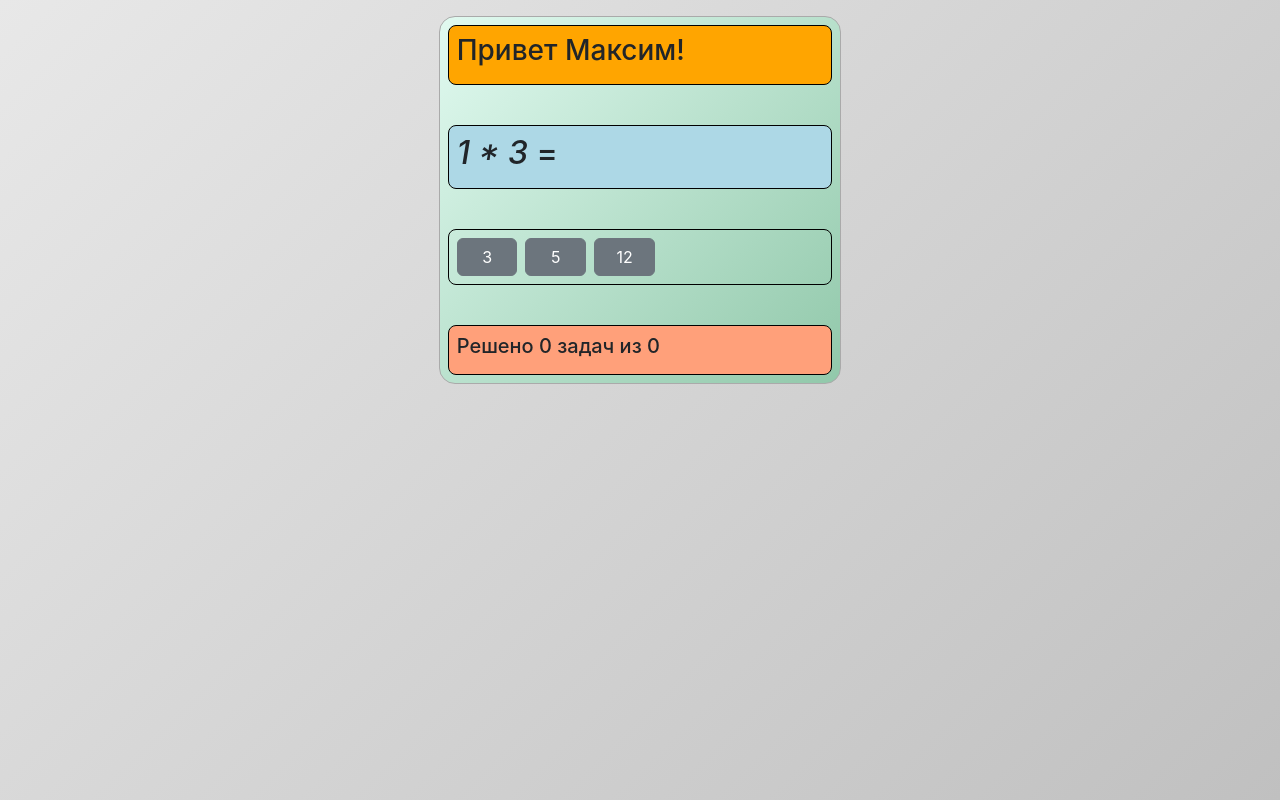
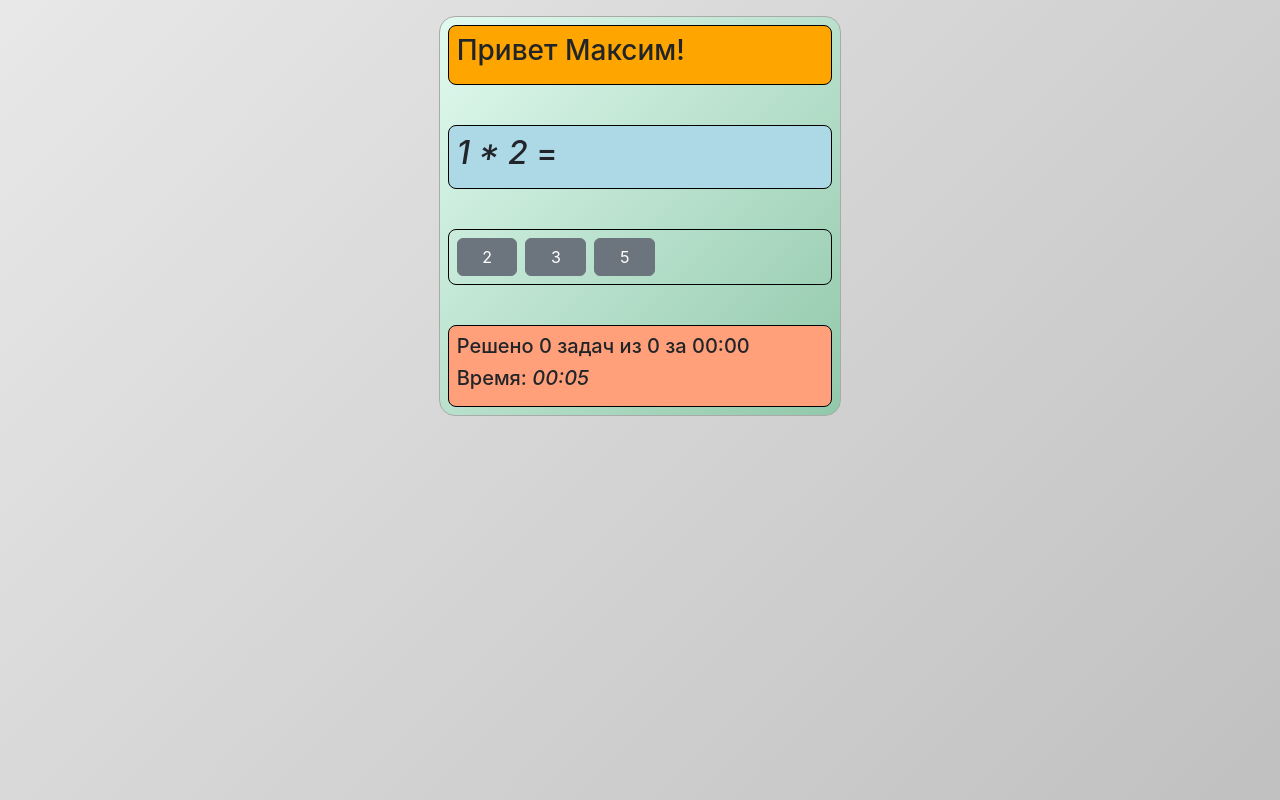
Before and after one commit to aliaksei-pahirnitski-edu/MathQuizForChildrenReactWeb, a React (Create React App) app: page / in a window 1280 px wide. Built offline with nearby package versions, Linux system fonts and the light colour scheme.

Commit message:
add timer and adjust min operand

```diff
--- a/src/App.tsx
+++ b/src/App.tsx
@@ -1,4 +1,4 @@
-import React, { useEffect, useState } from "react";
+import React, { useEffect, useRef, useState } from "react";
 import "./App.css";
 import Button from "react-bootstrap/Button";
 import Stack from "react-bootstrap/Stack";
@@ -8,6 +8,7 @@ import ToastContainer from "react-bootstrap/ToastContainer";
 import Layout from "./Layout";
 import { getRandomQuestionWithVariants, getLevelLimit } from "./Services/Randomizer";
 import Quiz from "./Components/QuizTest";
+import Timer, { formatSeconds } from "./Components/Timer";
 import VariantButton from "./Components/VariantButton";
 import { ASKING, SHOWING_ANSWER, TAnswerState } from "./Models/AnswerMode";
 
@@ -36,6 +37,8 @@ function App() {
   const [answer, setAnswer] = useState<TAnswerState>({ mode: ASKING });
   const [solvedCorrectCount, setCorrectCount] = useState(0);
   const [solvedCWrongCount, setWrongCount] = useState(0);
+  const timerRef = useRef("00:00");
+  const [lastFormattedElapsed, setLastFormattedElapsed] = useState("00:00");
 
   const [showLevelToast, setShowLevelToast] = useState(false);
   useEffect(
@@ -52,6 +55,7 @@ function App() {
     } else {
       setWrongCount((x) => x + 1);
     }
+    setLastFormattedElapsed(timerRef.current);
   };
 
   function fnNextQuiz() {
@@ -60,6 +64,10 @@ function App() {
 
     setAnswer({ mode: ASKING });
     setQuestion(getRandomQuestionWithVariants(getLevelLimit(levelIndex)));
+  }
+
+  function fnInformElapsedSeconds(elapsedSeconds: number) {
+    timerRef.current = formatSeconds(elapsedSeconds);
   }
 
   return (
@@ -93,8 +101,11 @@ function App() {
       )}
       <div className="m-2 p-2 summary-area inner-border">
         <h5>
-          Решено {solvedCorrectCount} задач из {solvedCorrectCount + solvedCWrongCount}
+          Решено {solvedCorrectCount} задач из {solvedCorrectCount + solvedCWrongCount} за {lastFormattedElapsed}
           {/* <br /> Level {levelIndex} */}
+        </h5>
+        <h5>
+          Время: <Timer informElapsedSeconds={fnInformElapsedSeconds} />
         </h5>
       </div>
 
--- /dev/null
+++ b/src/Components/Timer.tsx
@@ -0,0 +1,29 @@
+import React, { useEffect, useState } from "react";
+
+export function formatSeconds(seconds: number) {
+  const minutes = Math.floor(seconds / 60);
+  const restSeconds = seconds % 60;
+  const formatMinutes = minutes < 10 ? "0" + minutes : minutes.toString();
+  const formatRestSeconds = restSeconds < 10 ? "0" + restSeconds : restSeconds.toString();
+  return `${formatMinutes}:${formatRestSeconds}`;
+}
+
+const Timer = (props: { informElapsedSeconds?: (seconds: number) => void }) => {
+  const [elapsedSeconds, setElapsedSeconds] = useState(0);
+  const [startTime] = useState(() => Date.now());
+  useEffect(() => {
+    function tick() {
+      const elapsedMillis = Date.now() - startTime;
+      const newElapsedSeconds = Math.floor(elapsedMillis / 1000);
+      setElapsedSeconds(newElapsedSeconds);
+      if (props.informElapsedSeconds) props?.informElapsedSeconds(newElapsedSeconds);
+    }
+
+    const intervalId = setInterval(tick, 900);
+    return () => clearInterval(intervalId);
+  }, [startTime]);
+
+  return <span style={{ fontStyle: "italic" }}>{formatSeconds(elapsedSeconds)}</span>;
+};
+
+export default Timer;
--- a/src/Services/Randomizer.ts
+++ b/src/Services/Randomizer.ts
@@ -30,16 +30,17 @@ export function getRandomVariants(answer: number): number[] {
 
 export function getRandomQuestion(limit: number = 10): TQuestion {
   const op = getRandomOperation();
+  // new feature: avoid too small operand for complex level
+  let minOperand = Math.floor(limit / 4);
+
   if (op === "*" || op === ":") {
+    minOperand = limit <= 17 ? 1 : 2;
     limit = Math.ceil(Math.sqrt(limit)) + 1;
   } else if (op === "+" || op === "-") {
     limit = (2 * limit) / 3;
   }
-  let a = getRandomInt(limit);
-  let b = getRandomInt(limit);
-  // decided exclude 0
-  a = a + 1;
-  b = b + 1;
+  let a = minOperand + getRandomInt(limit - minOperand);
+  let b = minOperand + getRandomInt(limit - minOperand);
 
   switch (op) {
     case "+":
```
